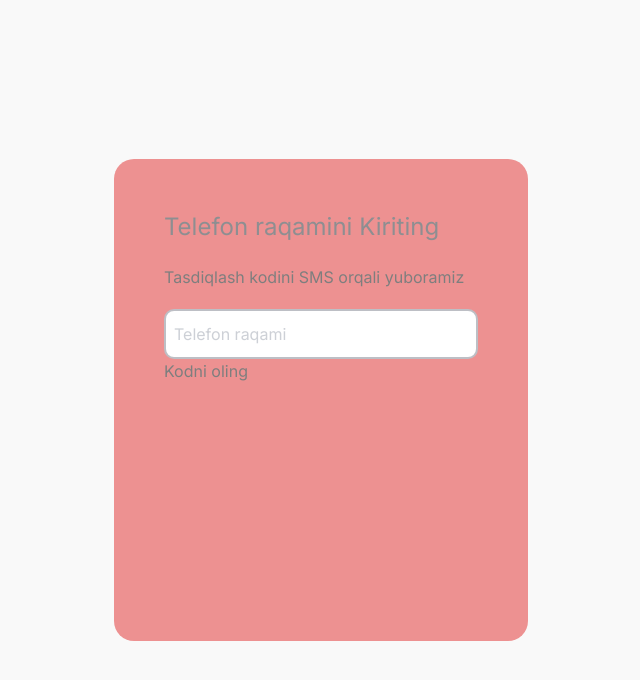
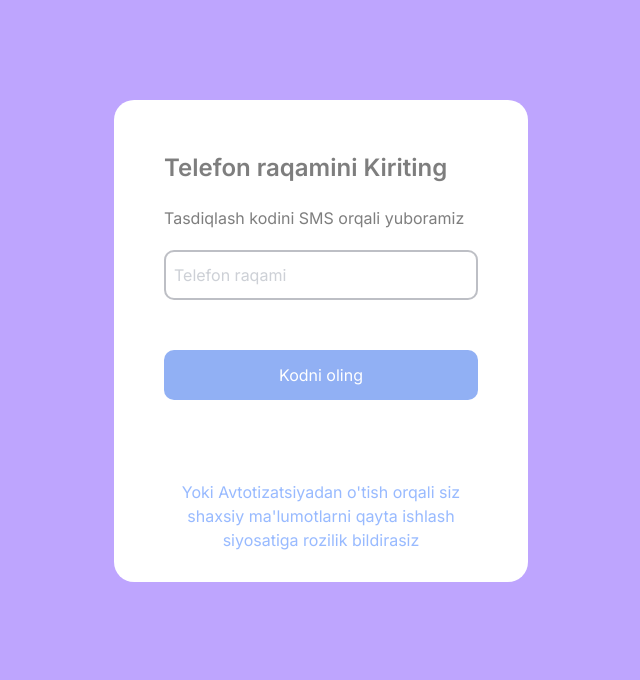
Before and after one commit to Eshukurullohdev/InstagramVue, a Vue app: page /login in a window 1280 px wide. Shown: the top 680 px of the page, without its empty margins (319-959 px from the left). Built offline with nearby package versions, Linux system fonts and the light colour scheme.

Commit message:
add authenticatin login

```diff
--- a/src/views/Login.vue
+++ b/src/views/Login.vue
@@ -1,10 +1,14 @@
 <template>
-    <div class="bg-[#f5f5f4] opacity-50 h-screen flex items-center justify-center">
-        <div class="container_large w-[414px] h-[482px] bg-red-600 rounded-[20px] p-[50px]">
-            <h1 class="text-[24px] text-[#1f2026]">Telefon raqamini Kiriting</h1>
-            <h2 class="mt-[20px]">Tasdiqlash kodini SMS orqali yuboramiz</h2>
-            <input type="number" placeholder="Telefon raqami" class="mt-[20px] w-full h-[50px] rounded-[10px] p-2 border-2 border-[#7e818c] focus:outline-none focus:border-[#1f2026]">
-            <button>Kodni oling</button>
+        <div class="absolute top-0 left-0 w-full h-full bg-[#7F4DFE] opacity-50">
+            <div class="container_large w-[414px] h-[482px] bg-white rounded-[20px] p-[50px] relative z-999 mt-[100px]">
+                <h1 class="text-[24px] text-black font-semibold">Telefon raqamini Kiriting</h1>
+                <h2 class="mt-[20px]">Tasdiqlash kodini SMS orqali yuboramiz</h2>
+                <input type="number" placeholder="Telefon raqami" class="mt-[20px] w-full h-[50px] rounded-[10px]  p-2 border-2 border-[#7e818c] focus:outline-none focus:border-[#1f2026]">
+                <button class="mt-[50px] w-full h-[50px] bg-blue-600 text-white rounded-[10px]">Kodni oling</button>
+
+                <span class="text-center text-[#3377ff] pt-[80px] inline-block">Yoki
+                    Avtotizatsiyadan o'tish orqali siz shaxsiy ma'lumotlarni qayta ishlash siyosatiga rozilik bildirasiz
+                </span>
+            </div>
         </div>
-    </div>
 </template>
```
